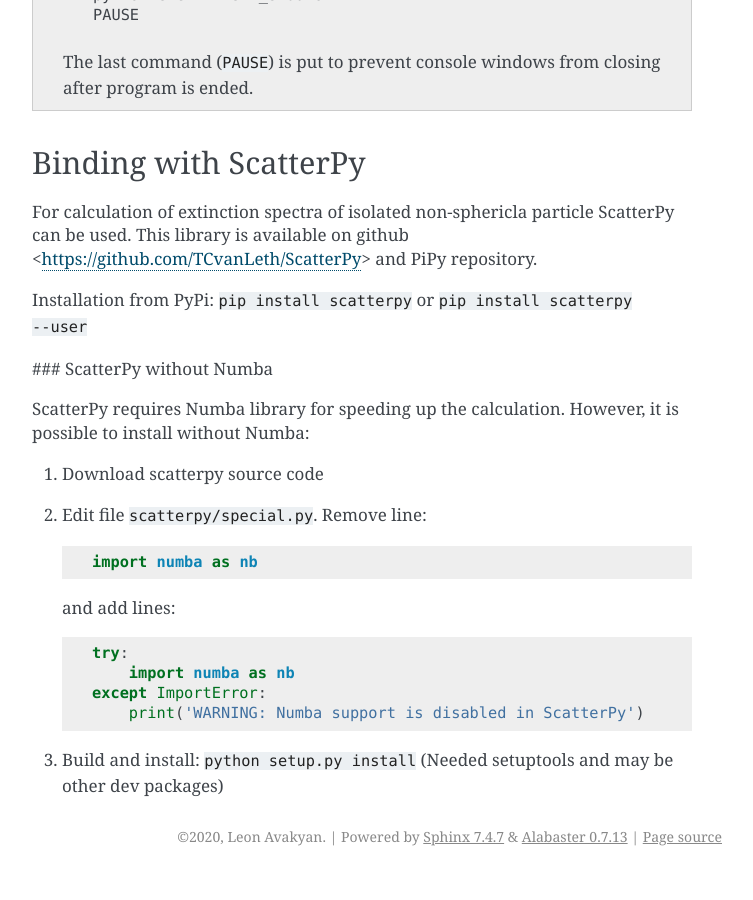
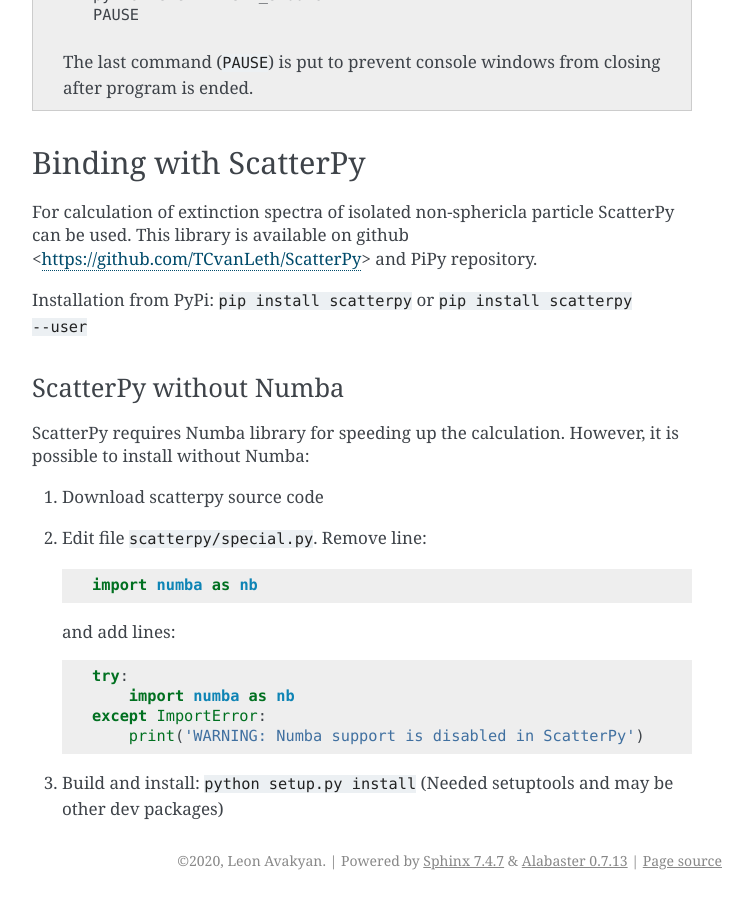
Before and after one commit to lavakyan/mstm-spectrum, a Sphinx documentation site: the page built from doc/source/installation.rst, in a window 1280 px wide and 900 px high, scrolled down 2025 px. Shown: the whole window, without its empty margins (388-1141 px from the left). Built offline with Sphinx 7.4.7, drawn with Linux system fonts in a browser that asks for light colours; before the commit the page ends 2901 px from its top, so only the background shows below that; some of the changed text lies outside the part shown.

```diff
--- a/doc/source/installation.rst
+++ b/doc/source/installation.rst
@@ -103,7 +103,8 @@ For calculation of extinction spectra of isolated non-sphericla particle Scatter
 Installation from PyPi: ``pip install scatterpy`` or ``pip install scatterpy --user``
 
 
-### ScatterPy without Numba
+ScatterPy without Numba
+^^^^^^^^^^^^^^^^^^^^^^^
 
 ScatterPy requires Numba library for speeding up the calculation. However, it is possible to install without Numba:
 
```
